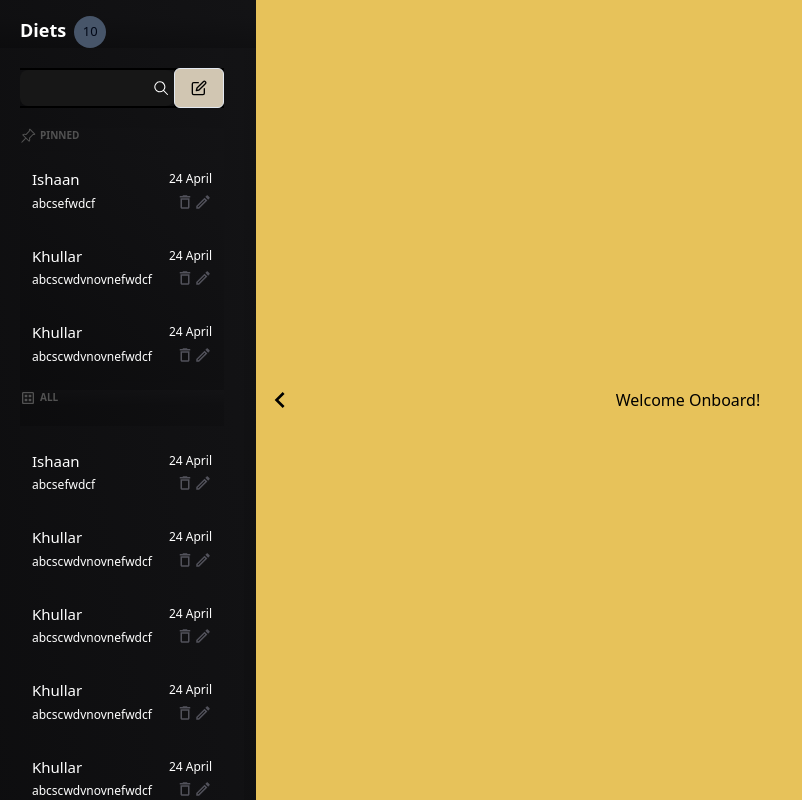
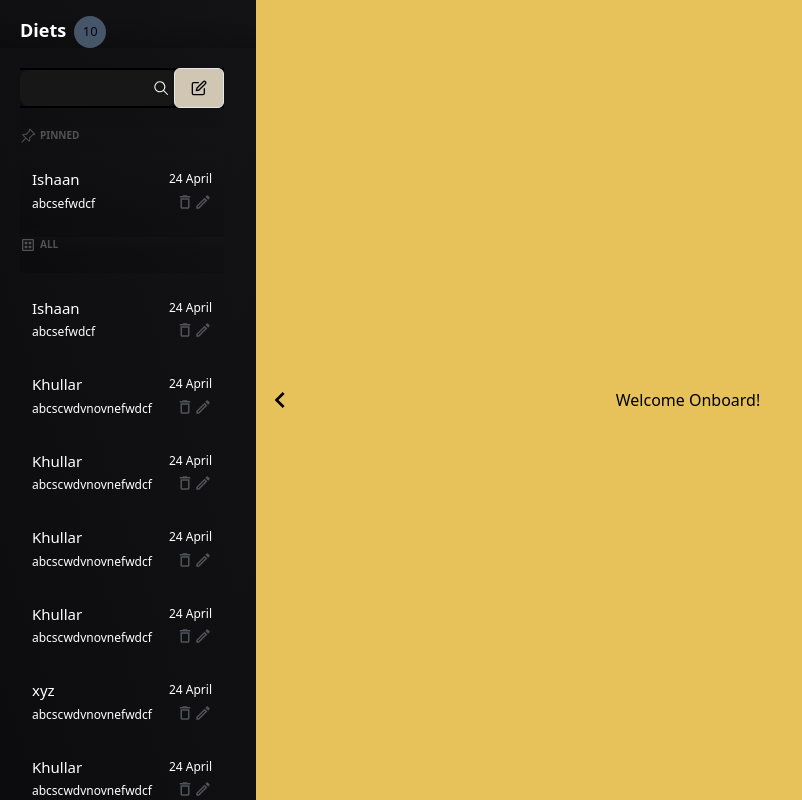
Before and after one commit to ishk9/getYourDiet, a Next.js app in the folder client/: page /Home in a window 1280 px wide. Shown: the whole page, without its empty margins (0-802 px from the left). Built offline with nearby package versions, Linux system fonts and the light colour scheme.

Commit message:
Removed dummy data

```diff
--- a/client/components/History.js
+++ b/client/components/History.js
@@ -1,16 +1,16 @@
 "use client";
 import React from 'react'
+// Icons
 import { GoSearch } from "react-icons/go";
 import { BsPinAngle } from "react-icons/bs";
 import { MdOutlineDataset } from "react-icons/md";
-import { MdOutlineCancel } from "react-icons/md";
+
+// Components
 import Chat from './Chat';
 import { DialogDemo } from './CreateFolder';
 
 const dummyDataPinned = [
     {id: 1, name: "Ishaan", date: '24 April', description: 'abcsefwdcf'},
-    {id: 2, name: "Khullar", date: '24 April', description: 'abcscwdvnovnefwdcf'},
-    {id: 3, name: "Khullar", date: '24 April', description: 'abcscwdvnovnefwdcf'},
 ]
 
 function History() {
@@ -20,14 +20,9 @@ function History() {
         {id: 3, name: "Khullar", date: '24 April', description: 'abcscwdvnovnefwdcf'},
         {id: 4, name: "Khullar", date: '24 April', description: 'abcscwdvnovnefwdcf'},
         {id: 5, name: "Khullar", date: '24 April', description: 'abcscwdvnovnefwdcf'},
-        {id: 6, name: "Khullar", date: '24 April', description: 'abcscwdvnovnefwdcf'},
+        {id: 6, name: "xyz", date: '24 April', description: 'abcscwdvnovnefwdcf'},
         {id: 7, name: "Khullar", date: '24 April', description: 'abcscwdvnovnefwdcf'},
-        {id: 8, name: "Khullar", date: '24 April', description: 'abcscwdvnovnefwdcf'},
-        {id: 8, name: "Khullar", date: '24 April', description: 'abcscwdvnovnefwdcf'},
-        {id: 8, name: "Khullar", date: '24 April', description: 'abcscwdvnovnefwdcf'},
-        {id: 8, name: "Khullar", date: '24 April', description: 'abcscwdvnovnefwdcf'},
-        {id: 8, name: "Khullar", date: '24 April', description: 'abcscwdvnovnefwdcf'},
-        {id: 8, name: "xyz", date: '24 April', description: 'abcscwdvnovnefwdcf'},
+
     ])
     const [query, setQuery] = React.useState("");
 
```
